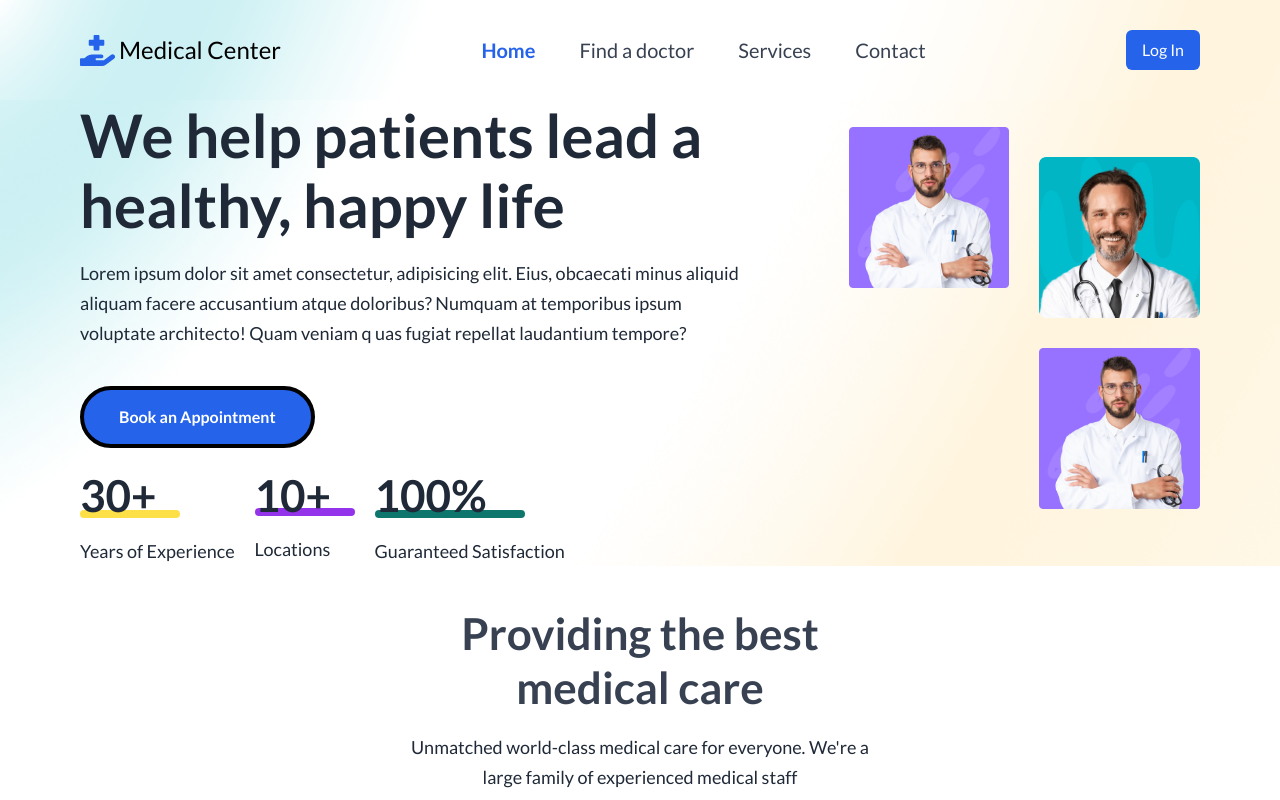
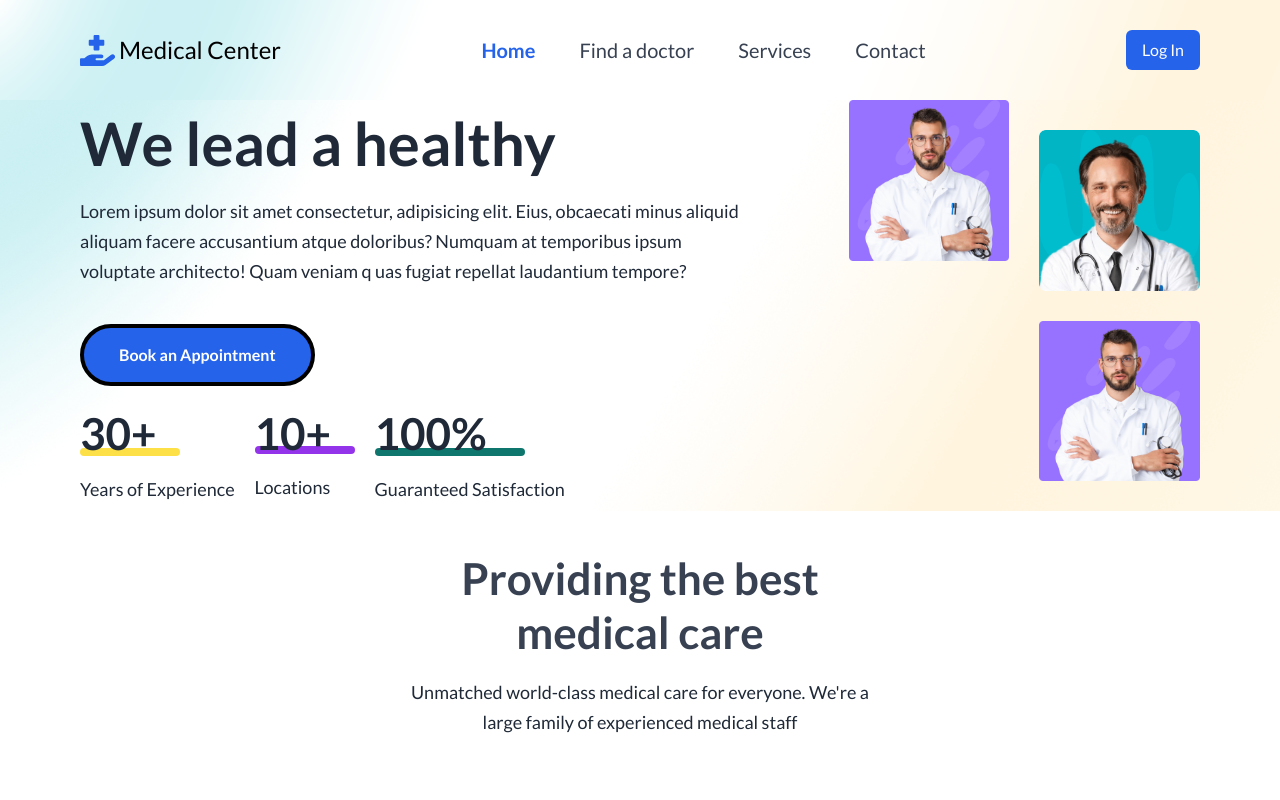
Before and after one commit to NietoDeveloper/MedicalCenterAppointment, a React (Vite) app in the folder Appointment_system/: page / in a window 1280 px wide. Shown: the top 800 px of the page. Built offline with nearby package versions, Linux system fonts and the light colour scheme.

Commit message:
Update Herosection.jsx

```diff
--- a/Appointment_system/src/components/Hero/Herosection.jsx
+++ b/Appointment_system/src/components/Hero/Herosection.jsx
@@ -5,14 +5,13 @@ import heroimage4 from '../../assets/images/feature-img.png';
 const Herosection = () => {
   return (
     <>
-      {/* hero content */}
       <div>
         <div>
           <h1
             className="text-[36px] leading-[36px]
                      text-gray-800  md:text-[60px] font-[600] md:leading-[70px]"
           >
-            We help patients lead a healthy, happy life
+            We lead a healthy
           </h1>
           <p className="text_para ">
             Lorem ipsum dolor sit amet consectetur, adipisicing elit. Eius,
```
